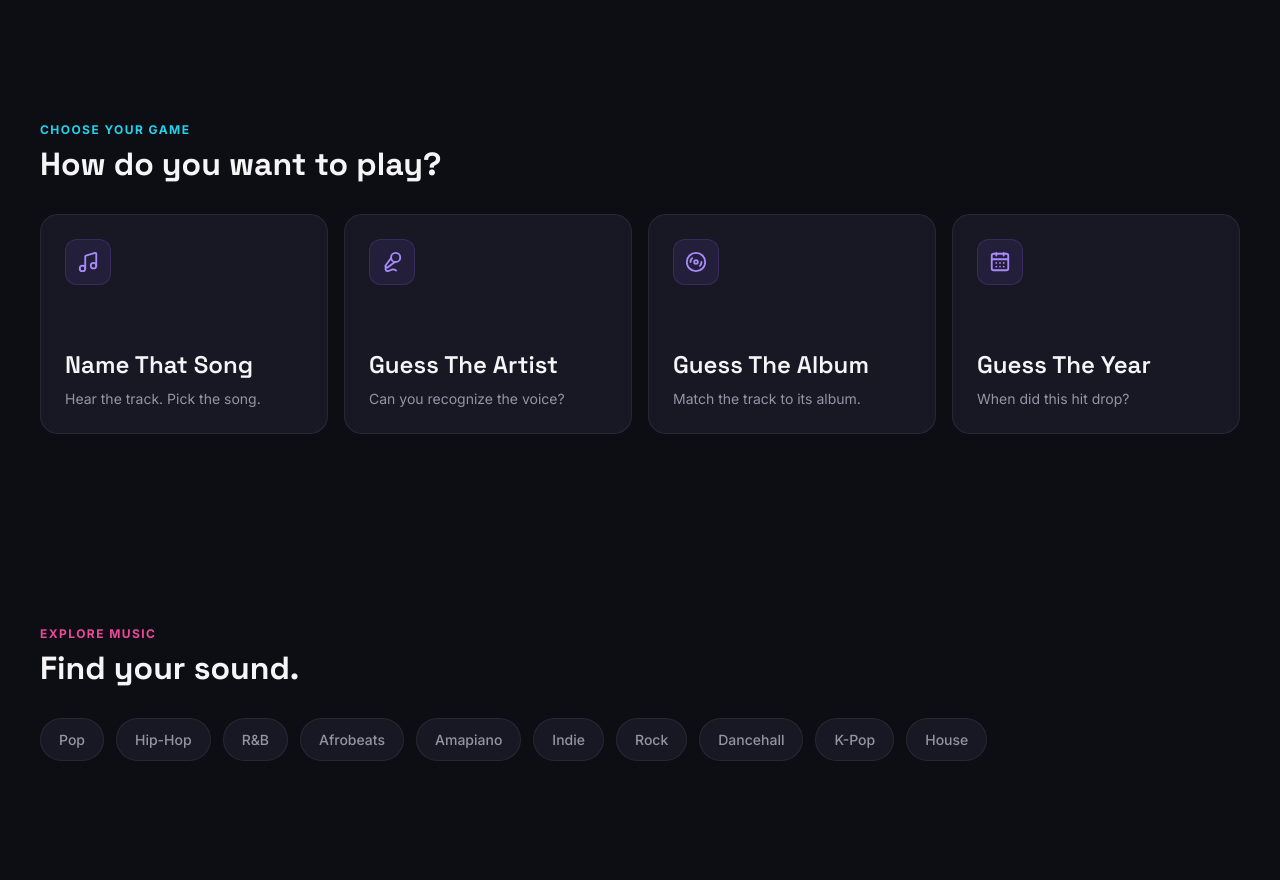
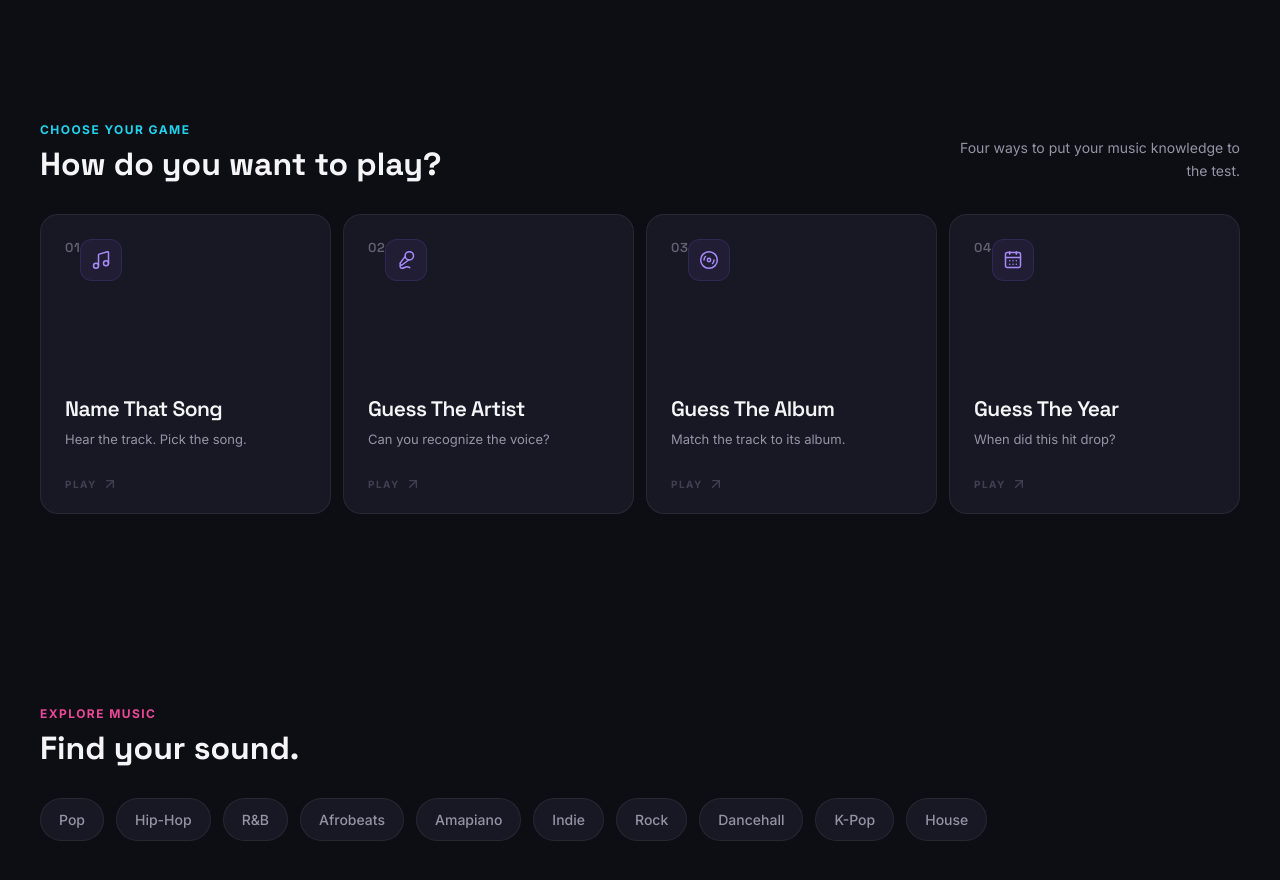
Before and after one commit to PhiLouGii/now-playing, a React (Vite) app: page / in a window 1280 px wide. Shown: the part 1260-2140 px from the top of the page. Built offline with nearby package versions, Linux system fonts and the light colour scheme.

Commit message:
Refactor GameModes component layout and styling; enhance header structure and add introductory text

```diff
--- a/src/components/home/GameModes.css
+++ b/src/components/home/GameModes.css
@@ -8,42 +8,45 @@
 }
 
 .modes__header {
-  margin-bottom: var(--space-xl);
+  display: flex;
+  align-items: flex-end;
+  justify-content: space-between;
+  gap: 40px;
+  margin-bottom: 32px;
 }
 
 .modes__header .label {
+  display: block;
   margin-bottom: 10px;
+  color: var(--color-cyan);
+}
 
-  display: block;
-
-  color: var(--color-cyan);
+.modes__intro {
+  max-width: 300px;
+  color: var(--color-muted);
+  font-size: 14px;
+  line-height: 1.6;
+  text-align: right;
 }
 
 .modes__grid {
   display: grid;
-
   grid-template-columns: repeat(4, 1fr);
-
-  gap: 16px;
+  gap: 12px;
 }
 
 .mode-card {
+  position: relative;
   display: flex;
   flex-direction: column;
-
-  min-height: 220px;
-
+  min-height: 300px;
   padding: 24px;
-
+  overflow: hidden;
   text-align: left;
-
   color: var(--color-white);
-
   background: var(--color-surface);
-
   border: 1px solid var(--border-subtle);
   border-radius: var(--radius-lg);
-
   transition:
     transform var(--transition-normal),
     border-color var(--transition-normal),
@@ -51,44 +54,107 @@
     box-shadow var(--transition-normal);
 }
 
+.mode-card::after {
+  content: '';
+  position: absolute;
+  width: 160px;
+  height: 160px;
+  right: -80px;
+  bottom: -80px;
+  border-radius: 50%;
+  background: rgba(139, 92, 246, 0.08);
+  filter: blur(30px);
+  opacity: 0;
+  transition: opacity var(--transition-normal);
+  pointer-events: none;
+}
+
 .mode-card:hover {
-  transform: translateY(-5px);
+  transform: translateY(-4px);
+  background: var(--color-surface-hover);
+  border-color: rgba(139, 92, 246, 0.35);
+  box-shadow: var(--shadow-md);
+}
 
-  background: var(--color-surface-hover);
+.mode-card:hover::after {
+  opacity: 1;
+}
 
-  border-color: rgba(139, 92, 246, 0.4);
+.mode-card__top {
+  display: flex;
+  align-items: flex-start;
+  justify-content: space-between;
+}
 
-  box-shadow: var(--glow-purple);
+.mode-card__number {
+  color: var(--color-subtle);
+  font-family: var(--font-display);
+  font-size: 13px;
+  font-weight: 600;
+  letter-spacing: 0.04em;
 }
 
 .mode-card__icon {
-  width: 46px;
-  height: 46px;
-
+  width: 42px;
+  height: 42px;
   display: flex;
   align-items: center;
   justify-content: center;
-
-  margin-bottom: auto;
-
   color: var(--color-purple-light);
-
-  background: rgba(139, 92, 246, 0.1);
-
-  border: 1px solid rgba(139, 92, 246, 0.2);
-
+  background: rgba(139, 92, 246, 0.08);
+  border: 1px solid rgba(139, 92, 246, 0.16);
   border-radius: var(--radius-md);
 }
 
+.mode-card__content {
+  margin-top: auto;
+}
+
+.mode-card__content h3 {
+  font-family: var(--font-display);
+  font-size: 21px;
+  font-weight: 600;
+  line-height: 1.15;
+  letter-spacing: -0.025em;
+}
+
 .mode-card__content p {
-  margin-top: 8px;
+  margin-top: 9px;
+  color: var(--color-muted);
+  font-size: 13px;
+  line-height: 1.5;
+}
 
-  color: var(--color-muted);
+.mode-card__action {
+  display: flex;
+  align-items: center;
+  gap: 5px;
+  margin-top: 24px;
+  color: var(--color-subtle);
+  font-size: 10px;
+  font-weight: 700;
+  letter-spacing: 0.14em;
+  opacity: 0.55;
+  transform: translateY(3px);
+  transition:
+    color var(--transition-fast),
+    opacity var(--transition-fast),
+    transform var(--transition-fast);
+}
+
+.mode-card:hover .mode-card__action {
+  color: var(--color-white);
+  opacity: 1;
+  transform: translateY(0);
 }
 
 @media (max-width: 1000px) {
   .modes__grid {
     grid-template-columns: repeat(2, 1fr);
+  }
+
+  .mode-card {
+    min-height: 260px;
   }
 }
 
@@ -97,11 +163,30 @@
     padding: var(--space-3xl) 20px;
   }
 
+  .modes__header {
+    align-items: flex-start;
+    flex-direction: column;
+    gap: 14px;
+  }
+
+  .modes__intro {
+    max-width: 400px;
+    text-align: left;
+  }
+
   .modes__grid {
     grid-template-columns: 1fr;
+    gap: 10px;
   }
 
   .mode-card {
-    min-height: 180px;
+    min-height: 210px;
   }
 }
+
+@media (max-width: 480px) {
+  .mode-card {
+    min-height: 190px;
+    padding: 20px;
+  }
+}
--- a/src/components/home/GameModes.tsx
+++ b/src/components/home/GameModes.tsx
@@ -3,26 +3,31 @@ import {
   Mic2,
   Disc3,
   CalendarDays,
+  ArrowUpRight,
 } from 'lucide-react'
 import './GameModes.css'
 
 const modes = [
   {
+    number: '01',
     icon: Music,
     title: 'Name That Song',
     description: 'Hear the track. Pick the song.',
   },
   {
+    number: '02',
     icon: Mic2,
     title: 'Guess The Artist',
     description: 'Can you recognize the voice?',
   },
   {
+    number: '03',
     icon: Disc3,
     title: 'Guess The Album',
     description: 'Match the track to its album.',
   },
   {
+    number: '04',
     icon: CalendarDays,
     title: 'Guess The Year',
     description: 'When did this hit drop?',
@@ -33,7 +38,9 @@ function GameModes() {
   return (
     <section className="modes">
       <div className="modes__container">
+
         <div className="modes__header">
+          <div>
             <p className="label">
               CHOOSE YOUR GAME
             </p>
@@ -41,6 +48,11 @@ function GameModes() {
             <h2 className="heading-lg">
               How do you want to play?
             </h2>
+          </div>
+
+          <p className="modes__intro">
+            Four ways to put your music knowledge to the test.
+          </p>
         </div>
 
         <div className="modes__grid">
@@ -53,18 +65,29 @@ function GameModes() {
                 type="button"
                 className="mode-card"
               >
+                <div className="mode-card__top">
+                  <span className="mode-card__number">
+                    {mode.number}
+                  </span>
+
                   <div className="mode-card__icon">
-                  <Icon size={22} />
+                    <Icon size={20} strokeWidth={1.8} />
+                  </div>
                 </div>
 
                 <div className="mode-card__content">
-                  <h3 className="heading-md">
+                  <h3>
                     {mode.title}
                   </h3>
 
-                  <p className="body-sm">
+                  <p>
                     {mode.description}
                   </p>
+                </div>
+
+                <div className="mode-card__action">
+                  <span>PLAY</span>
+                  <ArrowUpRight size={16} />
                 </div>
               </button>
             )
```
Lines whose indentation alone changed are shown as unchanged.
